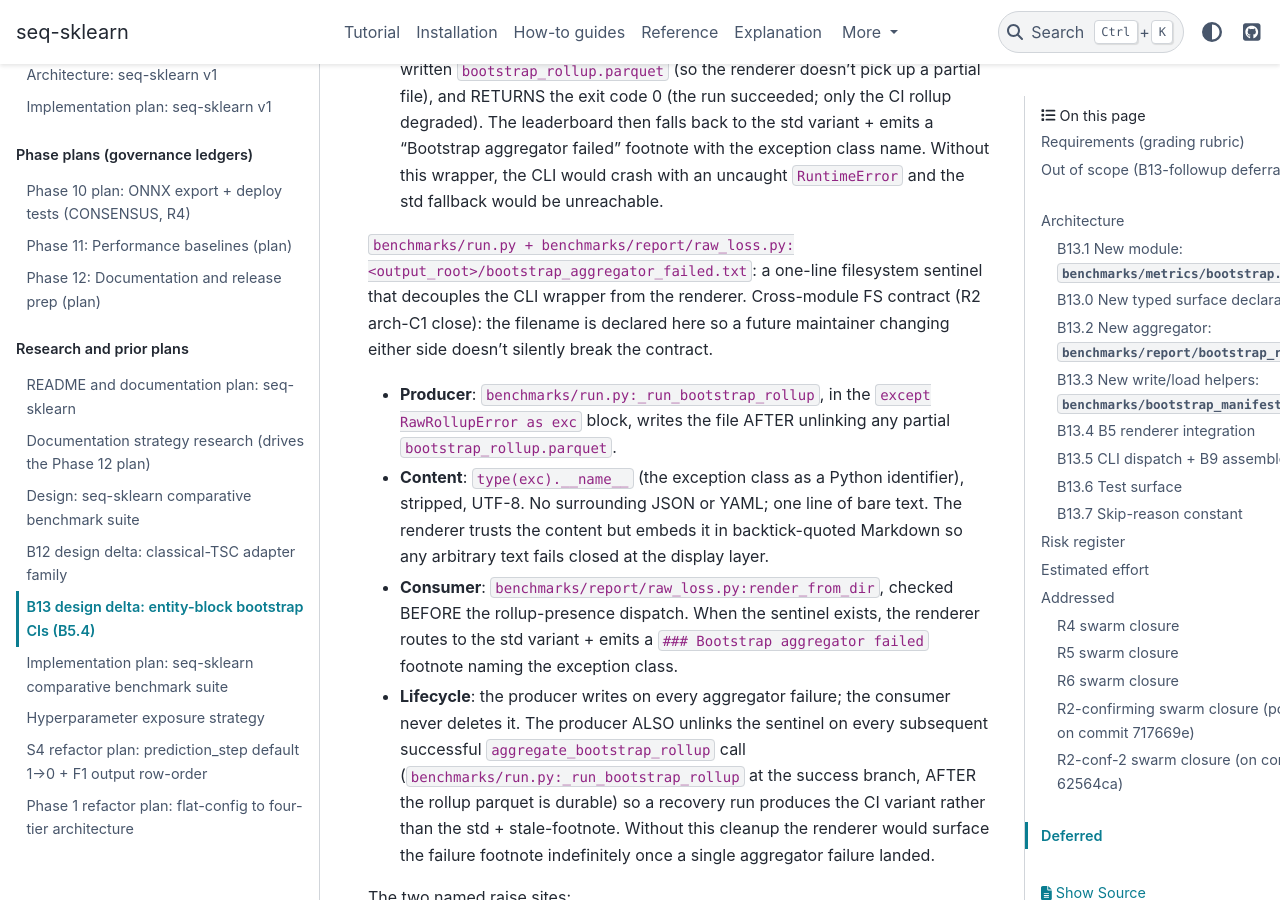
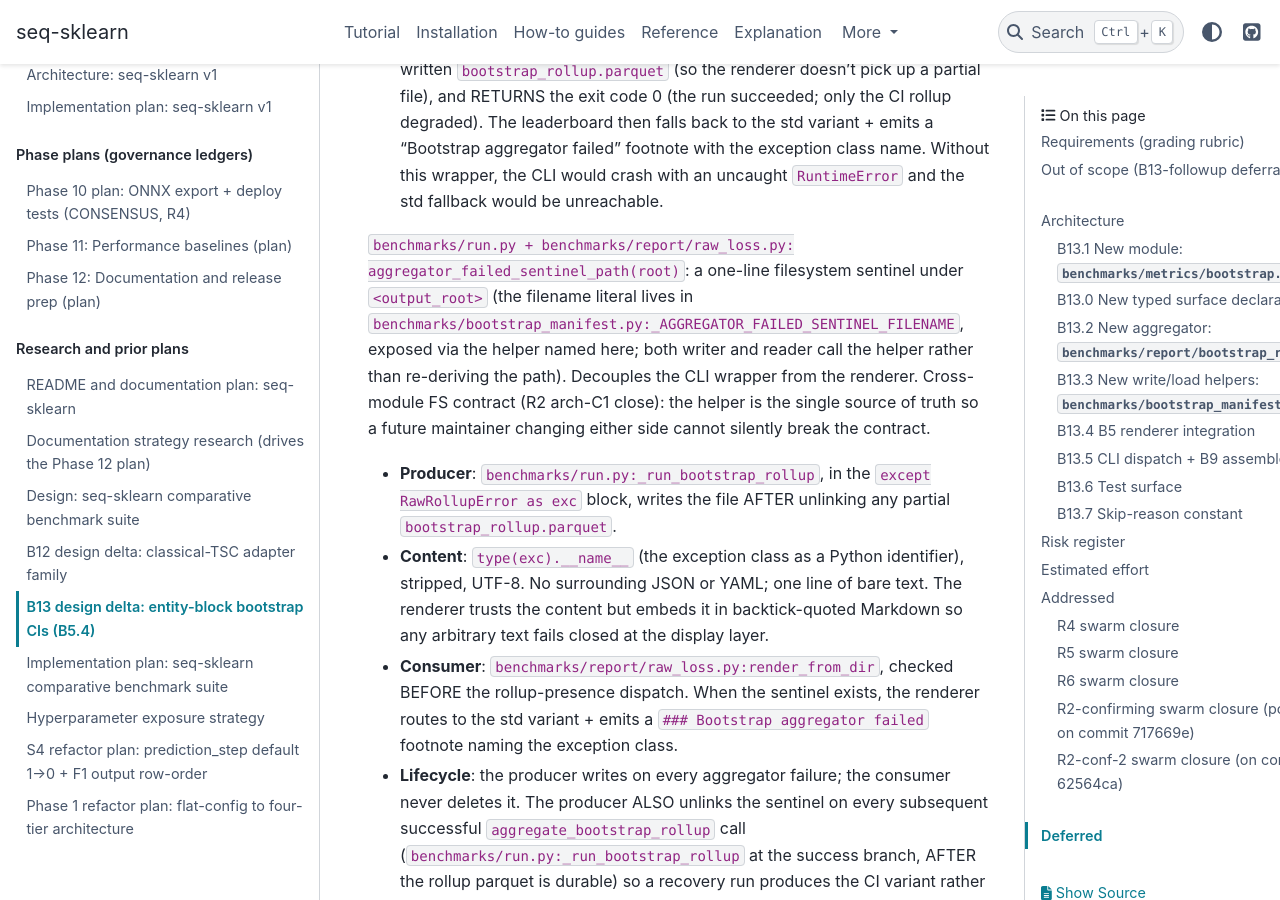
Before and after one commit to switch527/seq-sklearn, a Sphinx documentation site: the page built from docs/benchmark_suite_design_b13_delta.md, in a window 1280 px wide and 900 px high, scrolled down 5632 px. Built offline with Sphinx 7.4.7 and the PyData theme 0.15.4, drawn with Linux system fonts in a browser that asks for light colours; pages that are not in the unit, such as notebooks, are missing from menus.

Commit message:
docs(B13-R2-conf-final): close arch NIT (sentinel filename single-source)
R2-conf-final swarm consensus REACHED:
  code-reviewer:         0C/0I/0N APPROVE
  architecture-reviewer: 0C/0I/2N APPROVE
  qa-test-coverage:      0C/0I/0N APPROVE
  style-reviewer:        0C/0I/0N APPROVE

The arch NIT: B13.0 had the bare filename literal
"bootstrap_aggregator_failed.txt" inlined while B13.3 also
inlined it. Production code is single-source (via the helper)
but the doc was dual-source. A future rename would need
synchronized edits.

Fix: B13.0 now names the helper (aggregator_failed_sentinel_path)
and points at the single source-of-truth constant location in
bootstrap_manifest.py. B13.3 already had the filename string
as the helper's documented return.

The remaining NIT (meta observation about prompt scope-claim
drift in the swarm dispatch) is not actionable.

Consensus: REACHED on commit 95c3c54 + this doc-only close.
Next step: /gemini-final-pass code main..HEAD.

Co-Authored-By: Claude Opus 4.7 (1M context) <noreply@anthropic.com>

```diff
--- a/docs/benchmark_suite_design_b13_delta.md
+++ b/docs/benchmark_suite_design_b13_delta.md
@@ -259,11 +259,15 @@ two reasons:
   fallback would be unreachable.
 
 `benchmarks/run.py + benchmarks/report/raw_loss.py:
-<output_root>/bootstrap_aggregator_failed.txt`: a one-line
-filesystem sentinel that decouples the CLI wrapper from the
-renderer. Cross-module FS contract (R2 arch-C1 close): the
-filename is declared here so a future maintainer changing
-either side doesn't silently break the contract.
+aggregator_failed_sentinel_path(root)`: a one-line filesystem
+sentinel under `<output_root>` (the filename literal lives in
+`benchmarks/bootstrap_manifest.py:_AGGREGATOR_FAILED_SENTINEL_FILENAME`,
+exposed via the helper named here; both writer and reader call
+the helper rather than re-deriving the path). Decouples the CLI
+wrapper from the renderer. Cross-module FS contract (R2 arch-C1
+close): the helper is the single source of truth so a future
+maintainer changing either side cannot silently break the
+contract.
 
 - **Producer**: `benchmarks/run.py:_run_bootstrap_rollup`, in
   the `except RawRollupError as exc` block, writes the file
```
